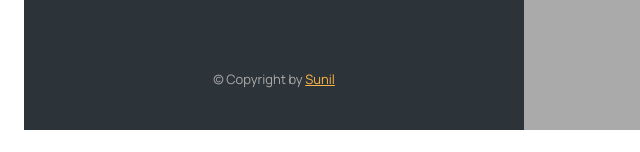
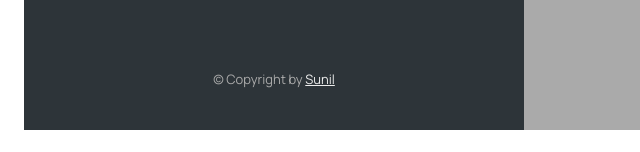
Before and after one commit to Sunil63603/Mapty, a plain HTML site: page index.html in a window 1280 px wide. In both pictures the pointer is over the link "Sunil". Shown: the part 645-797 px from the top of the page, 1-641 px from the left. Drawn offline with nearby package versions, Linux system fonts and the light colour scheme.

Commit message:
Updated style.css for copyright link(github link)

```diff
--- a/style.css
+++ b/style.css
@@ -178,14 +178,14 @@ a:visited {
   color: var(--color-light--1);
 }
 
-.twitter-link:link,
-.twitter-link:visited {
+.github-link:link,
+.github-link:visited {
   color: var(--color-light--1);
   transition: all 0.2s;
 }
 
-.twitter-link:hover,
-.twitter-link:active {
+.github-link:hover,
+.github-link:active {
   color: var(--color-light--2);
 }
 
```
